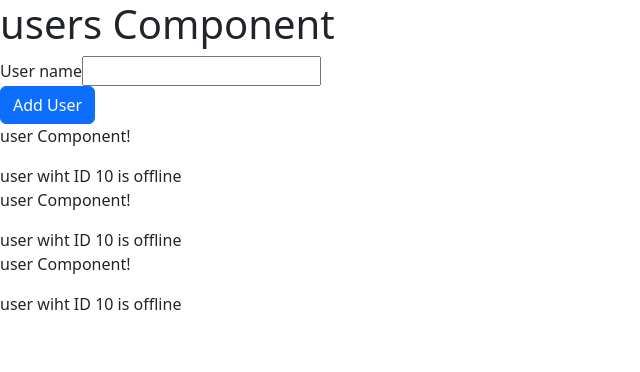
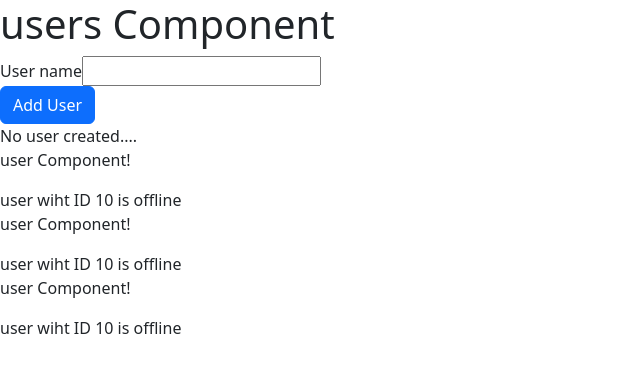
Before and after one commit to gittudemo/Angular-concepts, an Angular app: page / in a window 1280 px wide. Shown: the top 372 px of the page, without its empty margins (0-640 px from the left). Built offline with nearby package versions, Linux system fonts and the light colour scheme.

Commit message:
using ngIf and ngTemplate for else part

```diff
--- a/src/app/users/users.component.html
+++ b/src/app/users/users.component.html
@@ -12,7 +12,10 @@ class="btn btn-primary"
 <!-- <div>{{ changeUserStatus }}</div>
 <div>{{allowNewUser }}</div> -->
 <!-- <div [innerText]="allowNewUser"></div> -->
-<div *ngIf="isUserCreated">user is created and the user is  {{userName }}</div>
+<div *ngIf="isUserCreated; else nouser">user is created and the user is  {{userName }}</div>
+<ng-template #nouser>
+  <div>No user created....</div>
+</ng-template>
 <app-user></app-user>
 <app-user></app-user>
 <app-user></app-user>
```
